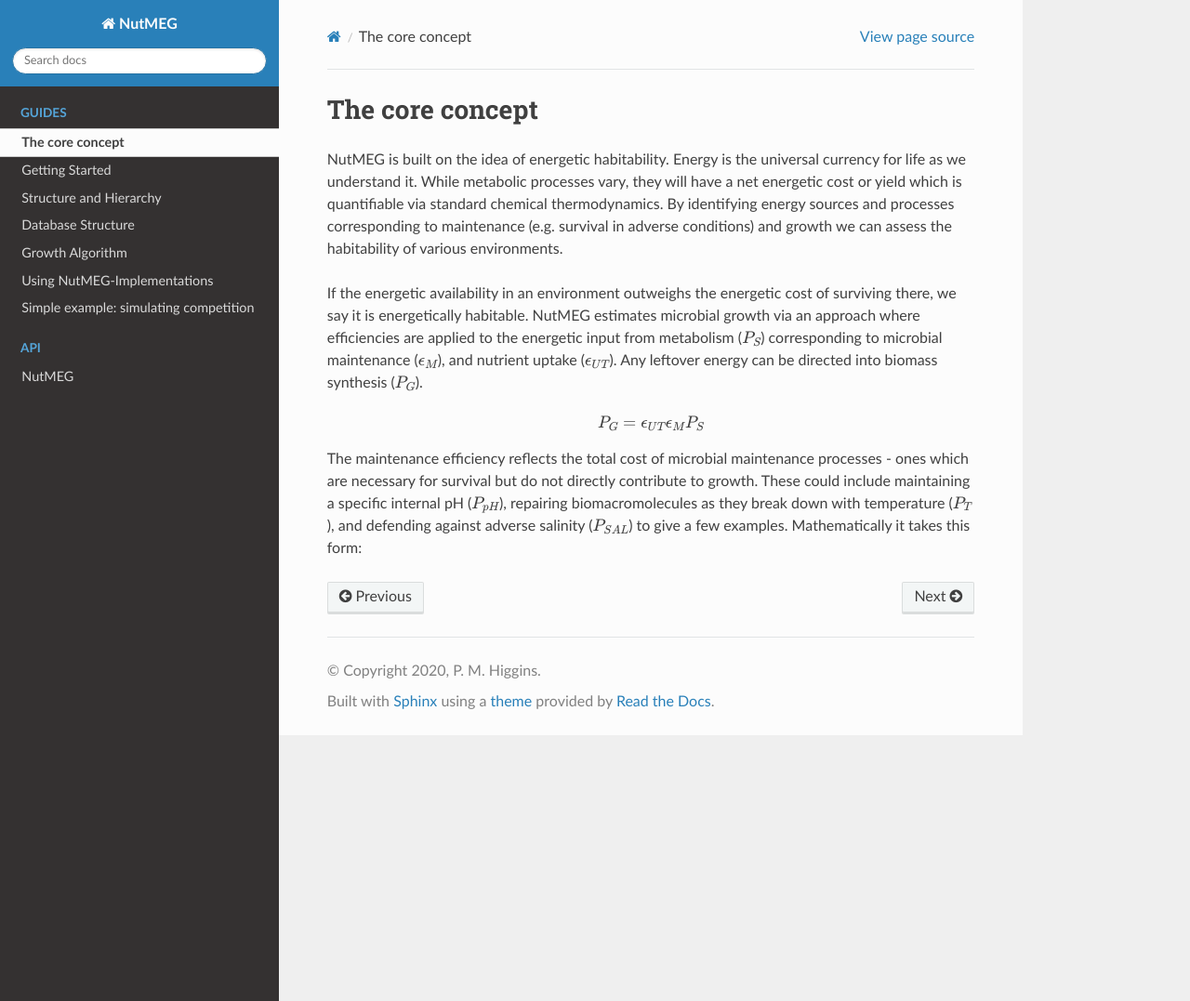
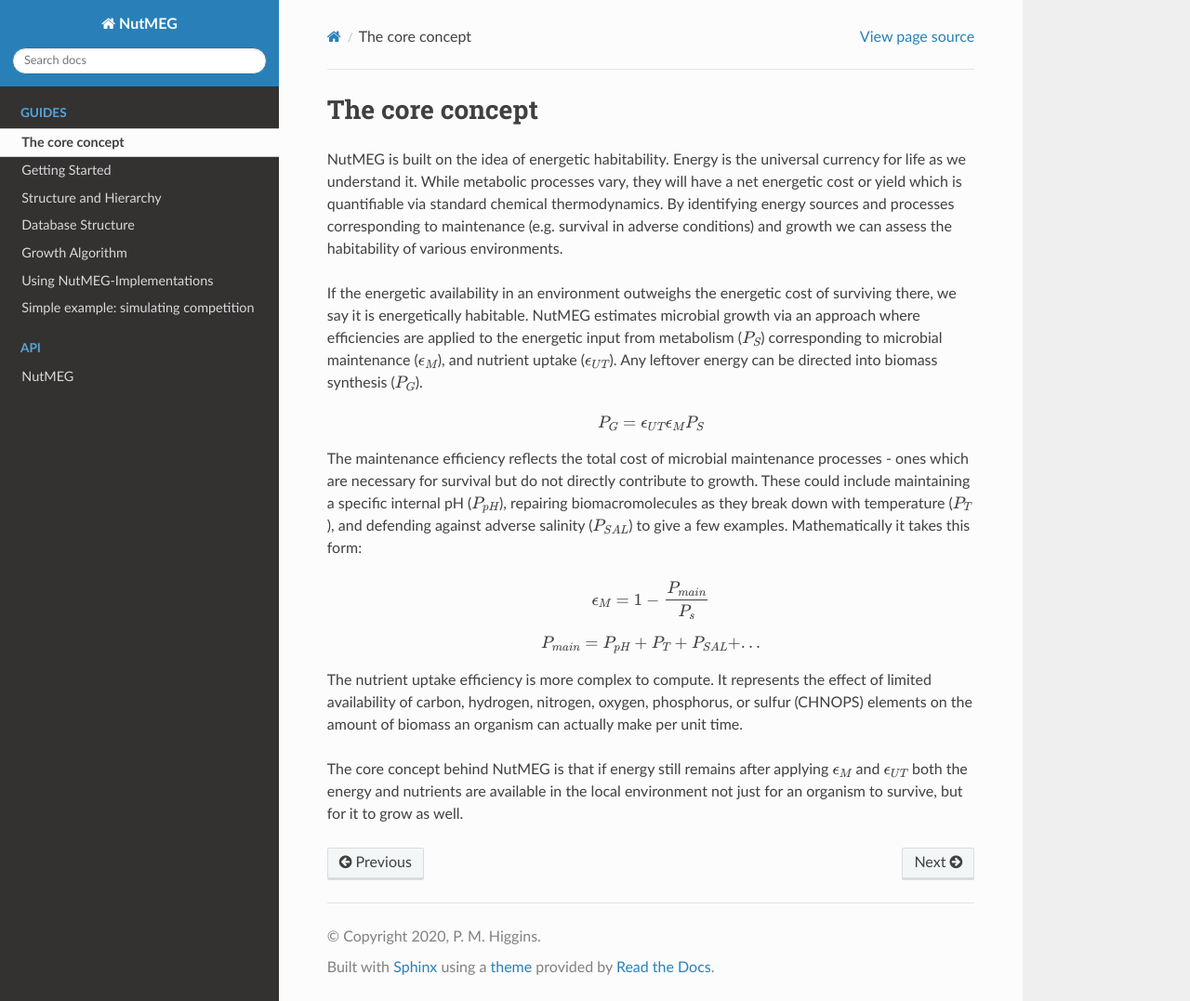
Before and after one commit to pmhiggins/NutMEG, a Sphinx documentation site: the page built from docs/guides/coreconcept.rst, in a window 1280 px wide and 1077 px high. Shown: the whole window at 93% size. Built offline with Sphinx 7.4.7 and the Read the Docs theme 2.0.0, drawn with Linux system fonts in a browser that asks for light colours.

Commit message:
Update coreconcept.rst

```diff
--- a/docs/guides/coreconcept.rst
+++ b/docs/guides/coreconcept.rst
@@ -15,9 +15,7 @@
 (:math:`\epsilon_{M}`), and nutrient uptake (:math:`\epsilon_{UT}`). Any
 leftover energy can be directed into biomass synthesis (:math:`P_{G}`).
 
-.. math::
-
-    P_{G} = \epsilon_{UT} \epsilon_{M} P_{S}
+.. math::  P_{G} = \epsilon_{UT} \epsilon_{M} P_{S}
 
 The maintenance efficiency reflects the total cost of microbial maintenance
 processes - ones which are necessary for survival but do not directly contribute
@@ -25,3 +23,16 @@
 (:math:`P_{pH}`), repairing biomacromolecules as they break down with
 temperature (:math:`P_{T}`), and defending against adverse salinity
 (:math:`P_{SAL}`) to give a few examples. Mathematically it takes this form:
+
+.. math::  \epsilon_{M} = 1 - \frac{ P_{main} }{ P_{s} }
+.. math::  P_{main} = P_{pH} + P_{T} + P_{SAL} + ...
+
+The nutrient uptake efficiency is more complex to compute. It represents the effect
+of limited availability of carbon, hydrogen, nitrogen, oxygen, phosphorus, or
+sulfur (CHNOPS) elements on the amount of biomass an organism can actually make
+per unit time.
+
+The core concept behind NutMEG is that if energy still remains after applying :math:`\epsilon_{M}`
+and :math:`\epsilon_{UT}` both the energy and nutrients are
+available in the local environment not just for an organism to survive, but for
+it to grow as well.
```
